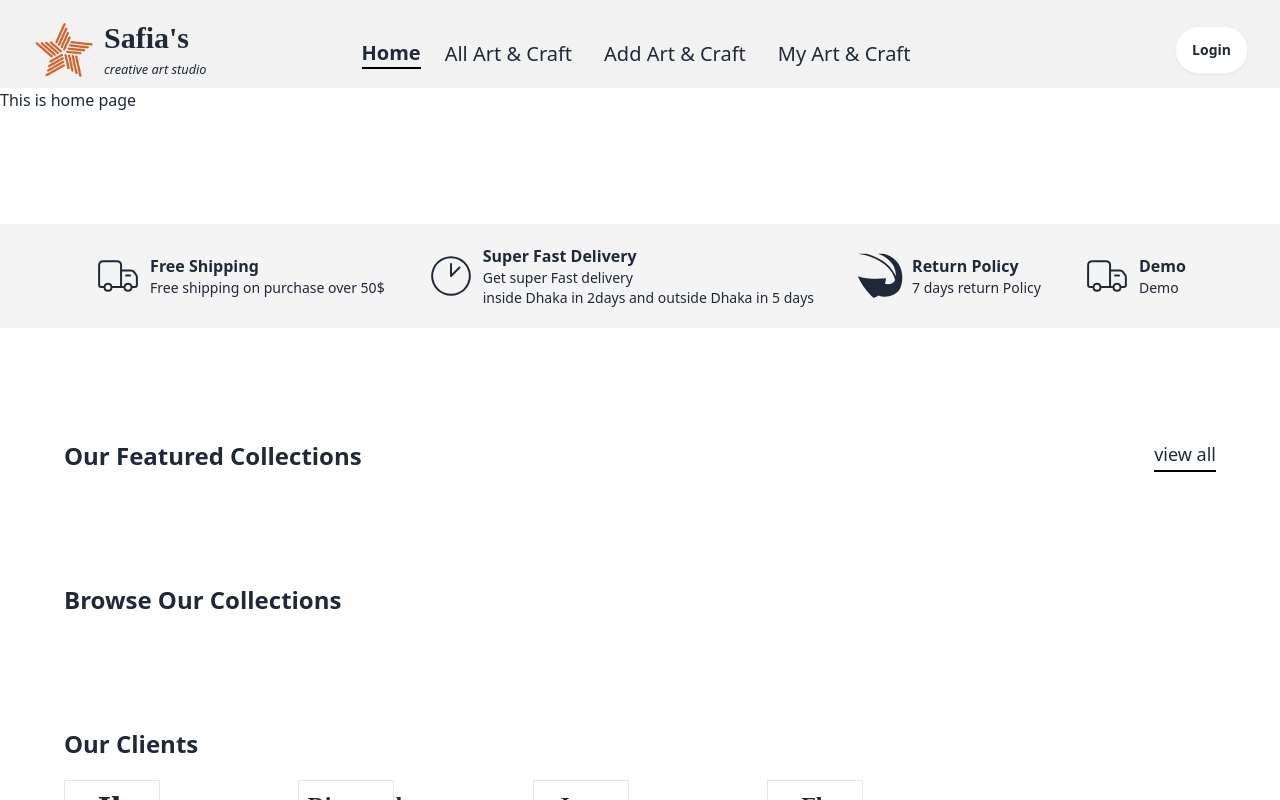
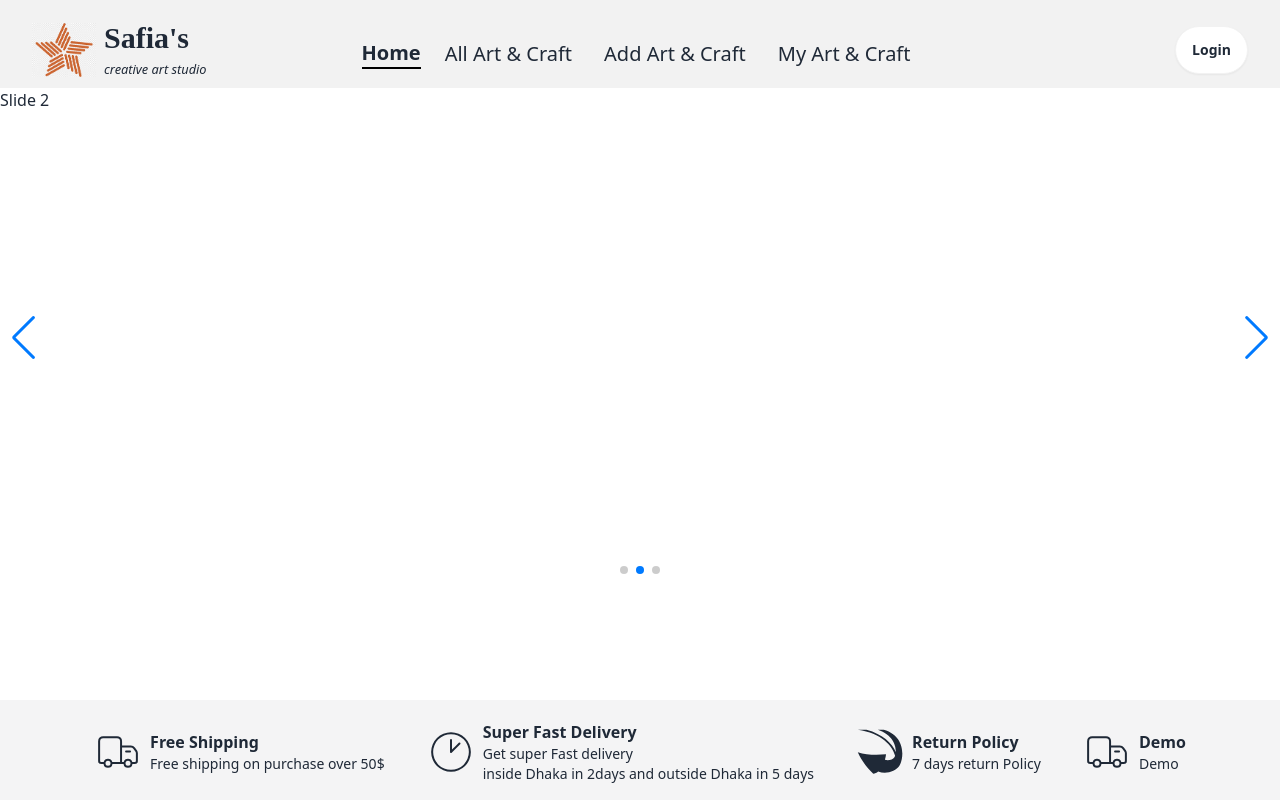
Before and after one commit to mohaiminul375/safia-s-creative-art-client, a React (Vite) app: page / in a window 1280 px wide. Shown: the top 800 px of the page. Built offline with nearby package versions, Linux system fonts and the light colour scheme; a web font is replaced by a local one.

Commit message:
create swiper

```diff
--- a/package.json
+++ b/package.json
@@ -16,7 +16,8 @@
     "react-dom": "^18.2.0",
     "react-icons": "^5.1.0",
     "react-router-dom": "^6.23.0",
-    "sort-by": "^1.2.0"
+    "sort-by": "^1.2.0",
+    "swiper": "^11.1.1"
   },
   "devDependencies": {
     "@types/react": "^18.2.66",
--- /dev/null
+++ b/src/components/Home/Banner.jsx
@@ -0,0 +1,41 @@
+import { Swiper, SwiperSlide } from "swiper/react";
+import "swiper/css";
+import "swiper/css/pagination";
+import "swiper/css/navigation";
+// style
+// import "./styles.css";
+// swiper control system
+import { Autoplay, Pagination, Navigation } from "swiper/modules";
+
+const Banner = () => {
+  return (
+    <div className="">
+      <Swiper
+        spaceBetween={30}
+        centeredSlides={true}
+        autoplay={{
+          delay: 5000,
+          disableOnInteraction: false,
+        }}
+        pagination={{
+          clickable: true,
+        }}
+        navigation={true}
+        modules={[Autoplay, Pagination, Navigation]}
+        className="mySwiper"
+      >
+        <SwiperSlide>
+          <div className="h-[500px]">Slide 1</div>
+        </SwiperSlide>
+        <SwiperSlide>
+          <div className="h-[500px]">Slide 2</div>
+        </SwiperSlide>
+        <SwiperSlide>
+          <div className="h-[500px]">Slide 3</div>
+        </SwiperSlide>
+      </Swiper>
+    </div>
+  );
+};
+
+export default Banner;
--- a/src/components/Home/Home.jsx
+++ b/src/components/Home/Home.jsx
@@ -1,3 +1,4 @@
+import Banner from "./Banner";
 import BrowseCollection from "./BrowseCollection";
 import FeaturedProducts from "./FeaturedProducts";
 import OurClient from "./OurClient";
@@ -7,7 +8,7 @@ import SomeFeatures from "./SomeFeatures";
 const Home = () => {
   return (
     <div>
-      <h2>This is home page</h2>
+      <Banner></Banner>
         <SomeFeatures></SomeFeatures>
     <div className="w-full md:max-w-6xl mx-auto">
         <FeaturedProducts></FeaturedProducts>
--- a/src/components/pages/MyArtCraft/MyArtCraft.jsx
+++ b/src/components/pages/MyArtCraft/MyArtCraft.jsx
@@ -1,7 +1,7 @@
 const MyArtCraft = () => {
   return (
     <div>
-      <h2>My art craft </h2>
+      <h2>My art craft</h2>
     </div>
   );
 };
```
Also changed, not shown: 2 other files (tests, documents, lock files or other folders).
